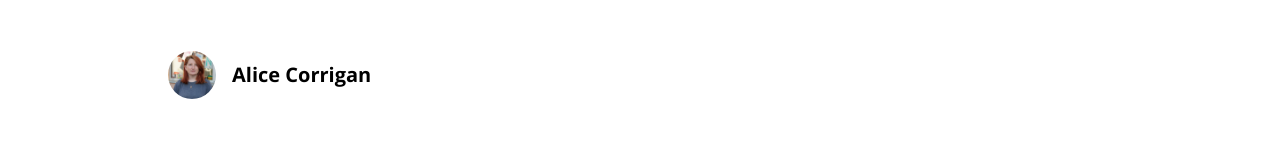
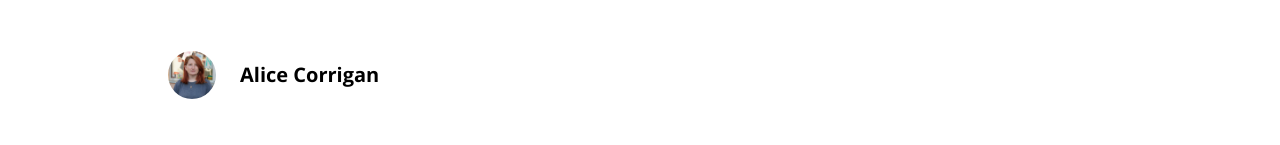
Before and after one commit to boxwise/boxtribute-landing-nextjs, a Next.js app: page /posts/a-new-charity-shop-opens in a window 1280 px wide. Shown: the part 213-358 px from the top of the page. Built offline with nearby package versions, Linux system fonts and the light colour scheme; a web font is replaced by a local one.

Commit message:
Fix Avatar

```diff
--- a/components/Avatar.tsx
+++ b/components/Avatar.tsx
@@ -3,7 +3,7 @@
 
 const Avatar = ({ name, picture }: IAuthor) => {
   return (
-    <div className="flex items-center">
+    <div className="flex items-center gap-2">
       <Image src={picture} width="48px" height="48px" className="rounded-full mr-4" alt={name} />
       <div className="text-xl font-bold">{name}</div>
     </div>
```
